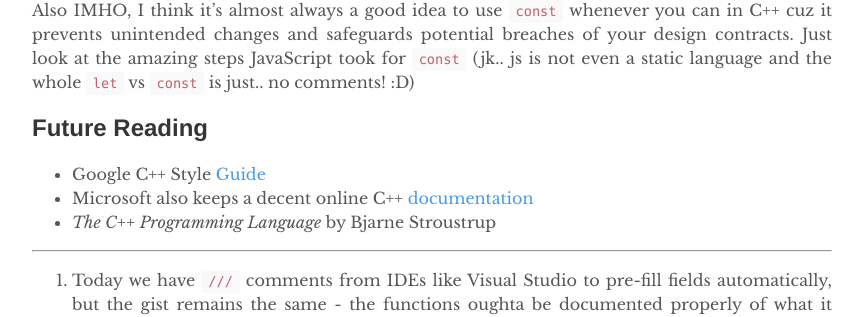
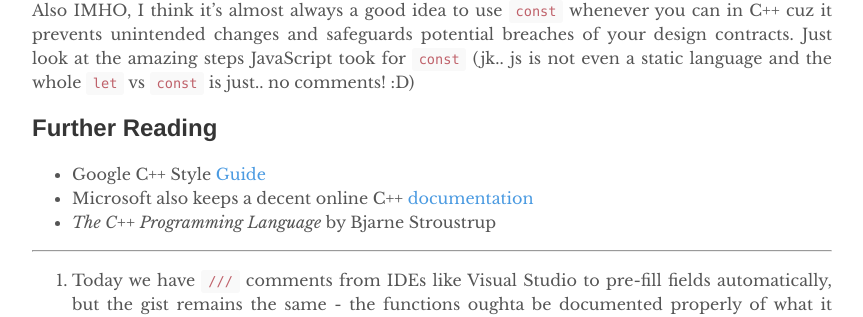
Before and after one commit to yuexiaofeng/yuexiaofeng.github.io, a Jekyll site: the page built from _posts/2021-11-03-const.md, in a window 1280 px wide and 900 px high, scrolled down 4745 px. Shown: the part 228-545 px from the top of the window, without its empty margins (208-1071 px from the left). Built offline with Jekyll 4.4.1, drawn with Linux system fonts in a browser that asks for light colours.

Commit message:
yet another typo fix

```diff
--- a/_posts/2021-11-03-const.md
+++ b/_posts/2021-11-03-const.md
@@ -168,7 +168,7 @@ But I get why C++ is so flexible and that it might be an acquired taste. Its ric
 
 Also IMHO, I think it's almost always a good idea to use `const` whenever you can in C++ cuz it prevents unintended changes and safeguards potential breaches of your design contracts. Just look at the amazing steps JavaScript took for `const` (jk.. js is not even a static language and the whole `let` vs `const` is just.. no comments! :D)
 
-## Future Reading
+## Further Reading
 
 * Google C++ Style [Guide](https://google.github.io/styleguide/cppguide.html)
 * Microsoft also keeps a decent online C++ [documentation](https://docs.microsoft.com/en-us/cpp/cpp/?view=msvc-160)
```
